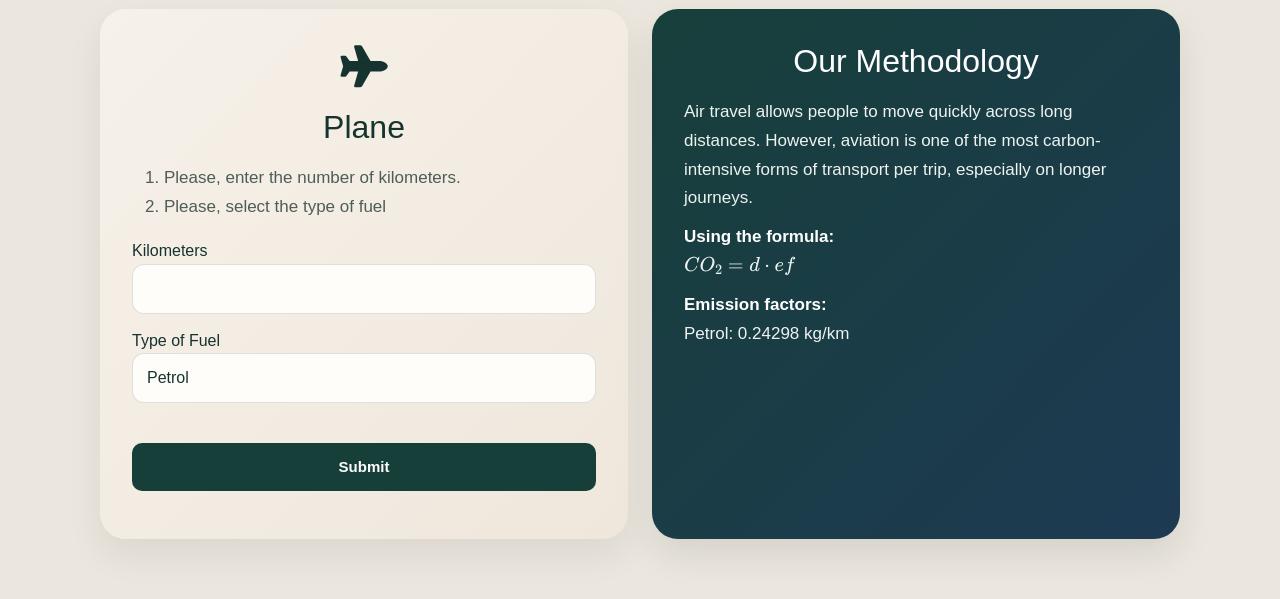
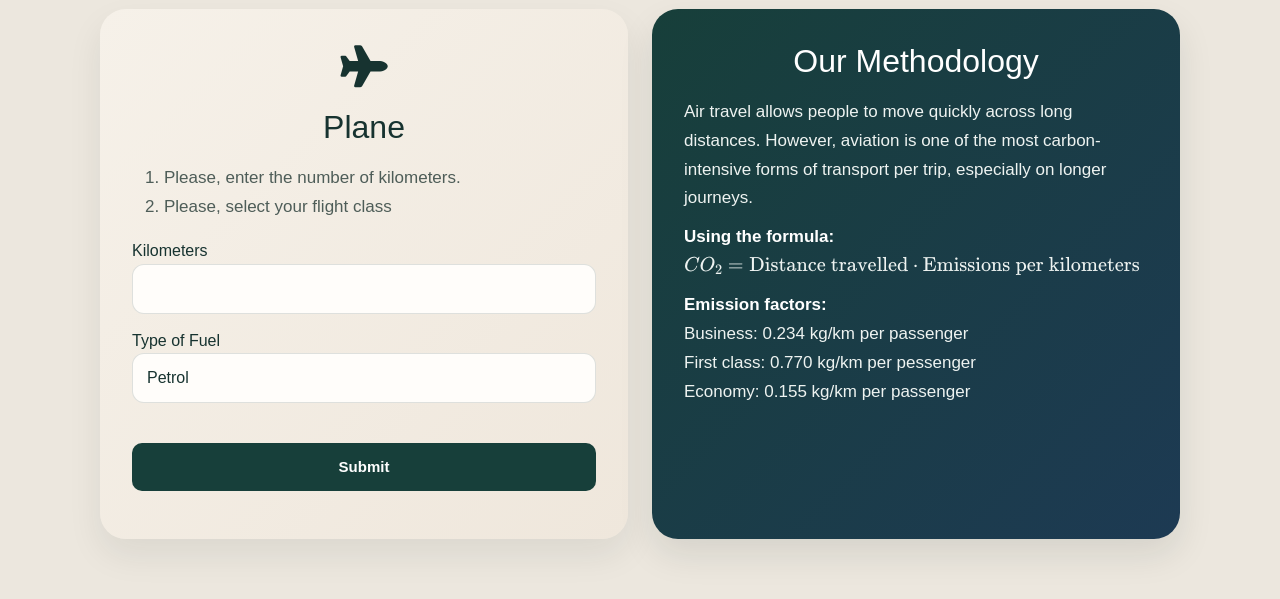
Before and after one commit to EliasAKyte/carbon-app-2026-1, a Flask app: page /carbon_app/new_entry_plane in a window 1280 px wide. Shown: the part 138-737 px from the top of the page. Run offline with Flask 2, Linux system fonts and the light colour scheme; the visitor is signed in with stand-in values (Sample User, id 1); some libraries are stand-ins or nearby versions.

Commit message:
Update new_entry_plane.html

```diff
--- a/capp/templates/carbon_app/new_entry_plane.html
+++ b/capp/templates/carbon_app/new_entry_plane.html
@@ -18,7 +18,7 @@
               Please, enter the number of kilometers.
             </li>
             <li>
-              Please, select the type of fuel
+              Please, select your flight class
             </li>
           </ol>
         </p>
@@ -71,13 +71,17 @@
         <p style="text-align: left;">
           <strong>Using the formula:</strong>
           <br>
-          \(CO_{2} = d \cdot ef\)
+          \(CO_{2} = \text{Distance travelled} \cdot \text{Emissions per kilometers}\)
         </p>
 
         <p style="text-align: left;">
           <strong>Emission factors:</strong>
           <br>
-          Petrol: 0.24298 kg/km
+          Business: 0.234 kg/km per passenger
+          <br>
+          First class: 0.770 kg/km per pessenger
+          <br>
+          Economy: 0.155 kg/km per passenger
         </p>
       </div>
   </div>
```
